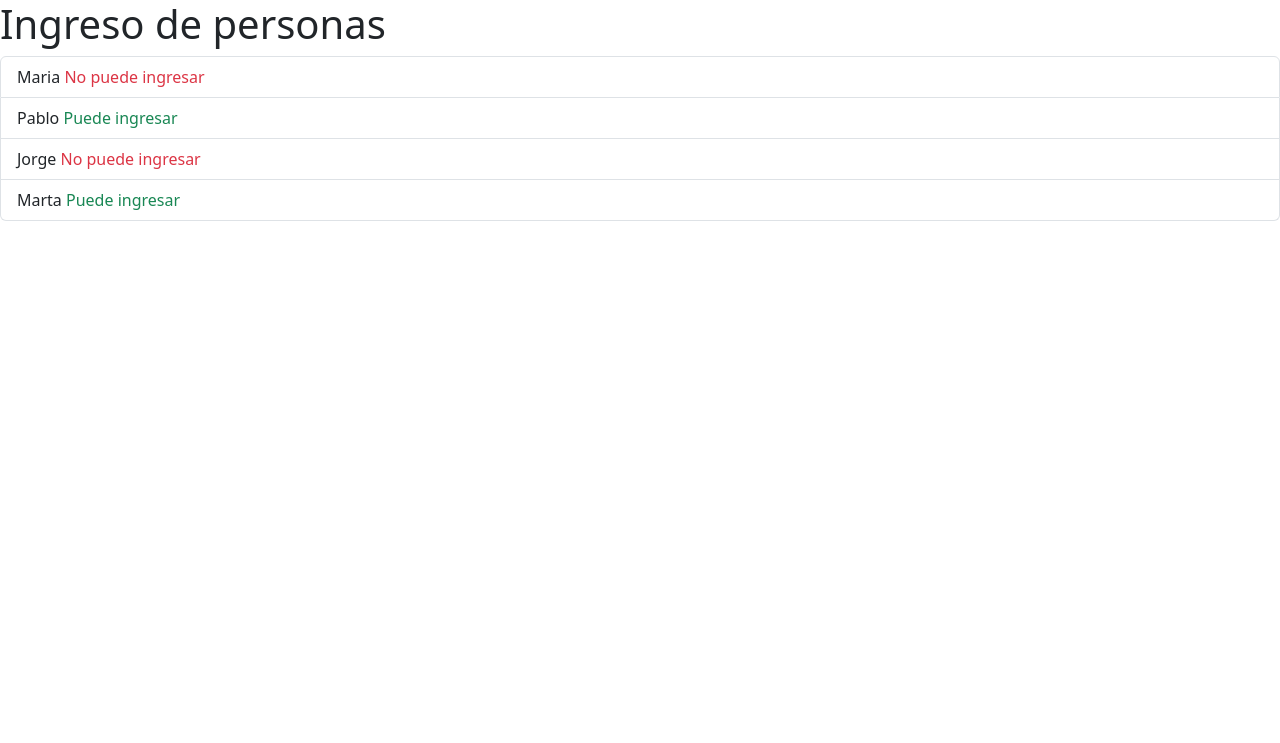
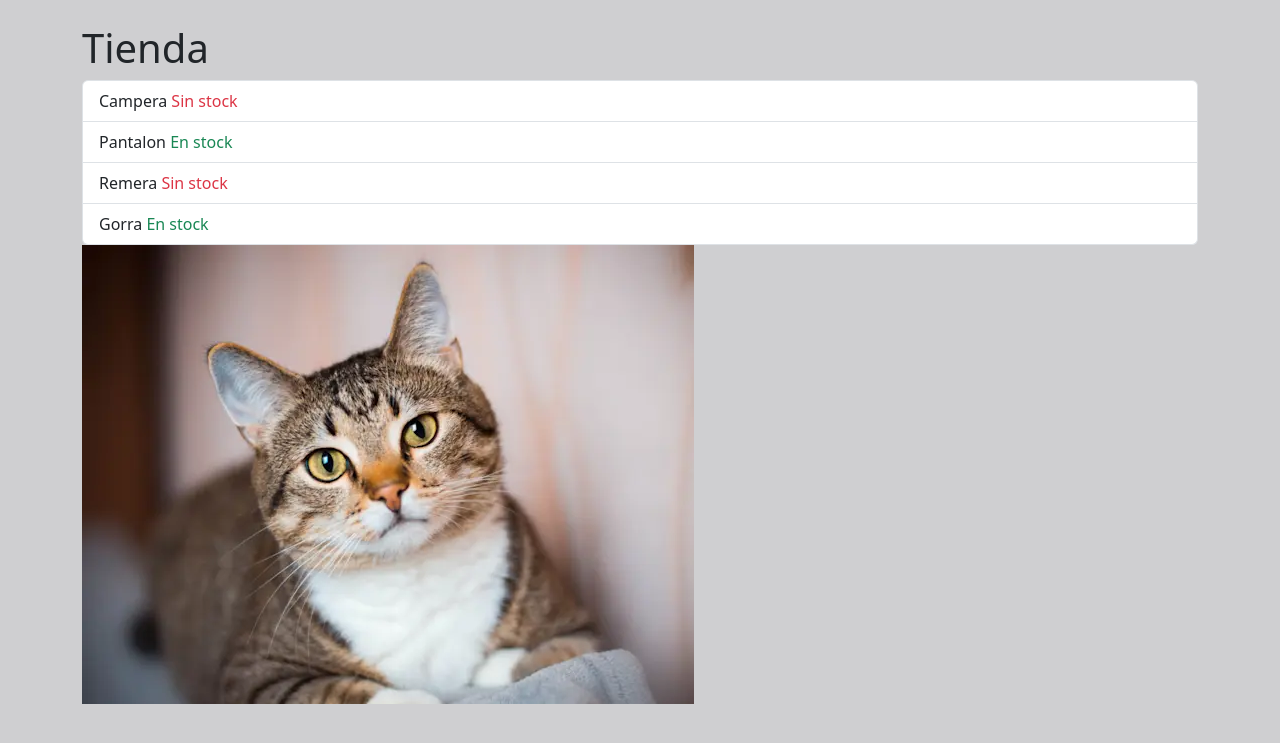
Before and after one commit to Juan-Garcia16/Django, a Django app: page / in a window 1280 px wide. Shown: the top 743 px of the page. Run offline with Django 5.2, Linux system fonts and the light colour scheme.

Commit message:
static para archivos web, como enlazarlos en settings y index.html

```diff
--- a/config/settings.py
+++ b/config/settings.py
@@ -10,6 +10,7 @@ For the full list of settings and their values, see
 https://docs.djangoproject.com/en/5.2/ref/settings/
 """
 
+import os
 from pathlib import Path
 
 # Build paths inside the project like this: BASE_DIR / 'subdir'.
@@ -116,6 +117,10 @@ USE_TZ = True
 
 STATIC_URL = 'static/'
 
+STATICFILES_DIRS = (
+    os.path.join(BASE_DIR, 'static'),
+)
+
 # Default primary key field type
 # https://docs.djangoproject.com/en/5.2/ref/settings/#default-auto-field
 
--- a/config/views.py
+++ b/config/views.py
@@ -4,12 +4,12 @@ from django.shortcuts import render
 #El dicionario(CONTEXT)son las variables a utlizar en el html
 def saludo(request):
     return render(request, 'index.html', {
-        "titulo": "Personas",
-        "mensaje": "Ingreso de personas",
+        "titulo": "Inicio",
+        "mensaje": "Tienda",
         "personas": [
-            {'titulo':'Maria', 'edad':15, 'adulto':False},
-            {'titulo':'Pablo', 'edad':20, 'adulto':True},
-            {'titulo':'Jorge', 'edad':11, 'adulto':False},
-            {'titulo':'Marta', 'edad':44, 'adulto':True},
+            {'titulo':'Campera', 'precio':15, 'adulto':False},
+            {'titulo':'Pantalon', 'precio':11, 'adulto':True},
+            {'titulo':'Remera', 'precio':18, 'adulto':False},
+            {'titulo':'Gorra', 'precio':10, 'adulto':True},
         ]
     })
--- /dev/null
+++ b/static/css/styles.css
@@ -0,0 +1,8 @@
+body {
+    background-color: rgb(207, 207, 209);
+}
+
+.img_gato {
+    max-width: 100%;
+    margin: auto;
+}
--- /dev/null
+++ b/static/js/saludo.js
@@ -0,0 +1 @@
+console.log("Saludo desde archivo de Js")
--- a/templates/index.html
+++ b/templates/index.html
@@ -1,26 +1,32 @@
+{% load static %}
 <!DOCTYPE html>
 <html lang="en">
 <head>
     <meta charset="UTF-8">
     <meta name="viewport" content="width=device-width, initial-scale=1.0">
     <link href="https://cdn.jsdelivr.net/npm/bootstrap@5.3.8/dist/css/bootstrap.min.css" rel="stylesheet" integrity="sha384-sRIl4kxILFvY47J16cr9ZwB07vP4J8+LH7qKQnuqkuIAvNWLzeN8tE5YBujZqJLB" crossorigin="anonymous">
+    <link rel="stylesheet" href="{% static 'css/styles.css' %}">
     <title>{{ titulo }}</title>
 </head>
 <body>
-    <h1>{{ mensaje }}</h1>
-
-    <ul class="list-group">
+    <div class="container mt-4">
+        <h1>{{ mensaje }}</h1>
+        <ul class="list-group">
         {% for j in personas %}
             <li class="list-group-item">
                 {{j.titulo}}
                 {% if j.adulto %}
-                    <span class="text-success">Puede ingresar</span>
+                    <span class="text-success">En stock</span>
                 {%else%}
-                    <span class="text-danger">No puede ingresar</span>
+                    <span class="text-danger">Sin stock</span>
                 {% endif %}
             </li>
         {% endfor %}
-    </ul>
+        </ul>
+
+        <img src="{% static 'img/gato.webp' %}" alt="" class="img_gato">
+    </div>
+
 
 
 
@@ -60,4 +66,5 @@
 
 </body>
 <script src="https://cdn.jsdelivr.net/npm/bootstrap@5.3.8/dist/js/bootstrap.bundle.min.js" integrity="sha384-FKyoEForCGlyvwx9Hj09JcYn3nv7wiPVlz7YYwJrWVcXK/BmnVDxM+D2scQbITxI" crossorigin="anonymous"></script>
+<script src="{% static 'js/saludo.js' %}"></script>
 </html>
```
Also changed, not shown: static/img/gato.webp (added).
